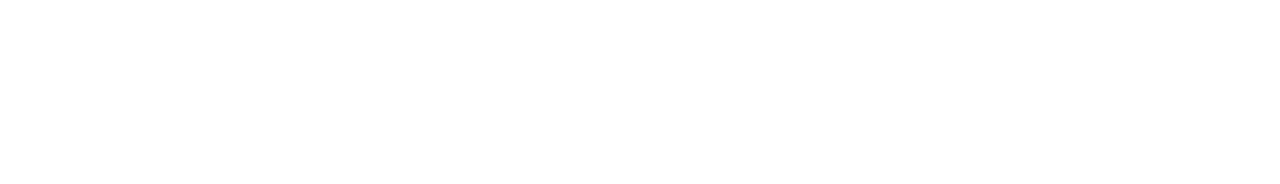
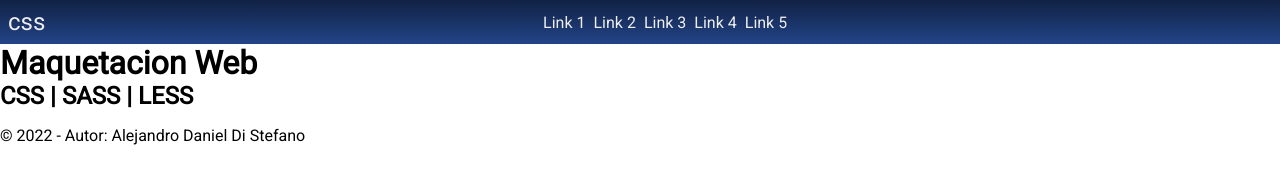
Before and after one commit to Drako01/Maquetado_Avanzado, a plain HTML site: page index.html in a window 1280 px wide. Drawn offline with Linux system fonts and the light colour scheme; a web font is replaced by a local one.

Commit message:
Aplicacion de Conceptos de la 1er Clase

```diff
--- /dev/null
+++ b/css/general.css
@@ -0,0 +1,127 @@
+/* Variables */
+:root {
+    /* Colores */
+    --first: #124;
+    --second: #248;
+    --light: #eee;
+    --dark: #333;
+    /* Tamaños */
+    --small: 200px;
+    --medium: 400px;
+    --large: 600px;
+    /* Tipografia */
+    --font: 'awesome font', 'Roboto', 'Raleway', sans-serif;
+}
+
+/* Importacion de Tipografia */
+@font-face {
+    font-family: 'awesome font';
+    src: url('../assets/fonts/myfont.ttf');
+}
+
+/* Reglas de Utilidad */
+* {
+    font-family: var(--font);
+    box-sizing: border-box;
+    scroll-behavior: smooth;
+}
+
+/* Reinicios de Estilos */
+/* Margenes */
+body,
+h1,
+h2,
+h3,
+h4,
+header p,
+.menu {
+    margin: 0;
+}
+
+/* Rellenos */
+.menu {
+    padding: 0;
+}
+
+/* Bordes */
+iframe {
+    border: 0;
+}
+
+/* Estilos */
+:is(header,
+    nav,
+    footer) a {
+    text-decoration: none;
+}
+
+.menu {
+    list-style: none;
+}
+
+/* Planificacion */
+body {
+    display: grid;
+    grid-template-areas:
+        'header'
+        'main'
+        'footer'
+        'nav';
+}
+
+#header {
+    grid-area: header;
+}
+
+#nav {
+    grid-area: nav;
+}
+
+main {
+    grid-area: main;
+}
+
+#footer {
+    grid-area: footer;
+}
+
+@media screen and (min-width: 768px) {
+    body {
+        grid-template-areas:
+            'nav'
+            'header'
+            'main'
+            'footer'
+        ;
+    }
+}
+
+/* Componentes */
+.btn {
+    min-width: 1.8rem;
+    min-height: 1.5rem;
+    border-radius: .25rem;
+    border: 1px solid var(--color);
+    color: var(--color);
+    background-color: var(--bg);
+}
+
+.btn:hover {
+    color: var(--bg);
+    background-color: var(--color);
+}
+
+.btn-light {
+    --color: var(--light);
+    --bg: var(--dark);
+}
+
+.btn-dark {
+    --color: var(--dark);
+    --bg: var(--light);
+}
+
+.btn-primary {
+    --color: var(--first);
+    --bg: var(--light);
+}
--- /dev/null
+++ b/css/navegation.css
@@ -0,0 +1,75 @@
+nav {
+    position: sticky;
+    bottom: 0;
+    z-index: 2;
+    display: flex;
+    justify-content: center;
+    align-items: center;
+    flex-wrap: wrap-reverse;
+    gap: .5rem;
+    padding: .5rem;
+    background: linear-gradient(var(--first),
+            var(--second))
+}
+
+nav a {
+    color: var(--light)
+}
+
+nav a:hover {
+    --light: #ccc;
+    text-shadow: 0 0 .5rem var(--light);
+}
+
+.logo::before {
+    content: 'css';
+    font-size: 1.5rem;
+}
+
+.menu-open::before {
+    content: '\2630';
+}
+
+.menu-close::before {
+    content: '\00D7';
+}
+
+.menu {
+    width: 100%;
+    max-height: 0;
+    overflow: hidden;
+    transition: all .25s ease;
+}
+
+.menu.active {
+    max-height: 640px;
+}
+
+@media screen and (min-width: 768px) {
+    nav {
+        justify-content: flex-start;
+        gap: 50%;
+    }
+
+    nav .btn[class*="menu-"] {
+        display: none;
+    }
+
+    .logo,
+    .menu {
+        width: auto;
+    }
+
+    .menu {
+        max-height: 640px;
+        transform: translateX(-55%);
+        display: flex;
+        gap: .5rem;
+    }
+}
+
+@media screen and (min-width:1400px) {
+    nav {
+        padding: .5rem calc(50vw - 660px);
+    }
+}
--- a/css/style.css
+++ b/css/style.css
@@ -2,13 +2,18 @@
 @import url('https://fonts.googleapis.com/css2?family=Roboto&family=Poppins&family=Raleway&family=Kanit');
 
 /* Reglas Generales */
+@import url('general.css');
 
 /* Cabecera */
 
+
 /* Navegacion */
+@import url('navegation.css');
 
 /* Contenido */
 
+
 /* Pie de Página */
 
+
 /* Autor: Alejandro Daniel Di Stefano */
--- a/index.html
+++ b/index.html
@@ -1,5 +1,6 @@
 <!DOCTYPE html>
 <html lang="es">
+
 <head>
     <meta charset="UTF-8">
     <meta http-equiv="X-UA-Compatible" content="IE=edge">
@@ -8,17 +9,35 @@
     <!-- Styles -->
     <link rel="stylesheet" href="css/style.css">
 </head>
+<header id="header">
+    <h1>Maquetacion Web</h1>
+    <h2>CSS | SASS | LESS</h2>
+</header>
+
 <body>
     <!-- Cabecera -->
 
     <!-- Navegacion -->
-
+    <nav id="nav">
+        <a href="#" class="logo"></a>
+        <button class="btn btn-light menu-open" title="abrir menu"></button>
+        <ul class="menu">
+            <li><a href="#">Link 1</a></li>
+            <li><a href="#">Link 2</a></li>
+            <li><a href="#">Link 3</a></li>
+            <li><a href="#">Link 4</a></li>
+            <li><a href="#">Link 5</a></li>
+        </ul>
+    </nav>
     <!-- Contenido -->
 
     <!-- Pie -->
+    <footer id="footer">
+        <p>&copy; 2022 - Autor: Alejandro Daniel Di Stefano</p>
 
-    <!-- Importacion de Archivos -->
+    </footer>
     <!-- Scripts JS -->
     <script src="js/index.js" type="module"></script>
 </body>
+
 </html>
--- a/js/index.js
+++ b/js/index.js
@@ -1,6 +1,14 @@
 // Importaciones
+const d = document;
+const menuBtn = d.querySelector('nav .btn');
+const menuList = d.querySelector('nav .menu');
 
+menuBtn.addEventListener('click', (e) => {
+    menuList.classList.toggle('active') ?
+    e.target.classList.replace('menu-open', 'menu-close') :
+    e.target.classList.replace('menu-close', 'menu-open') ;
 
+})
 
 
 
```
Also changed, not shown: js/navigation.js (added).
